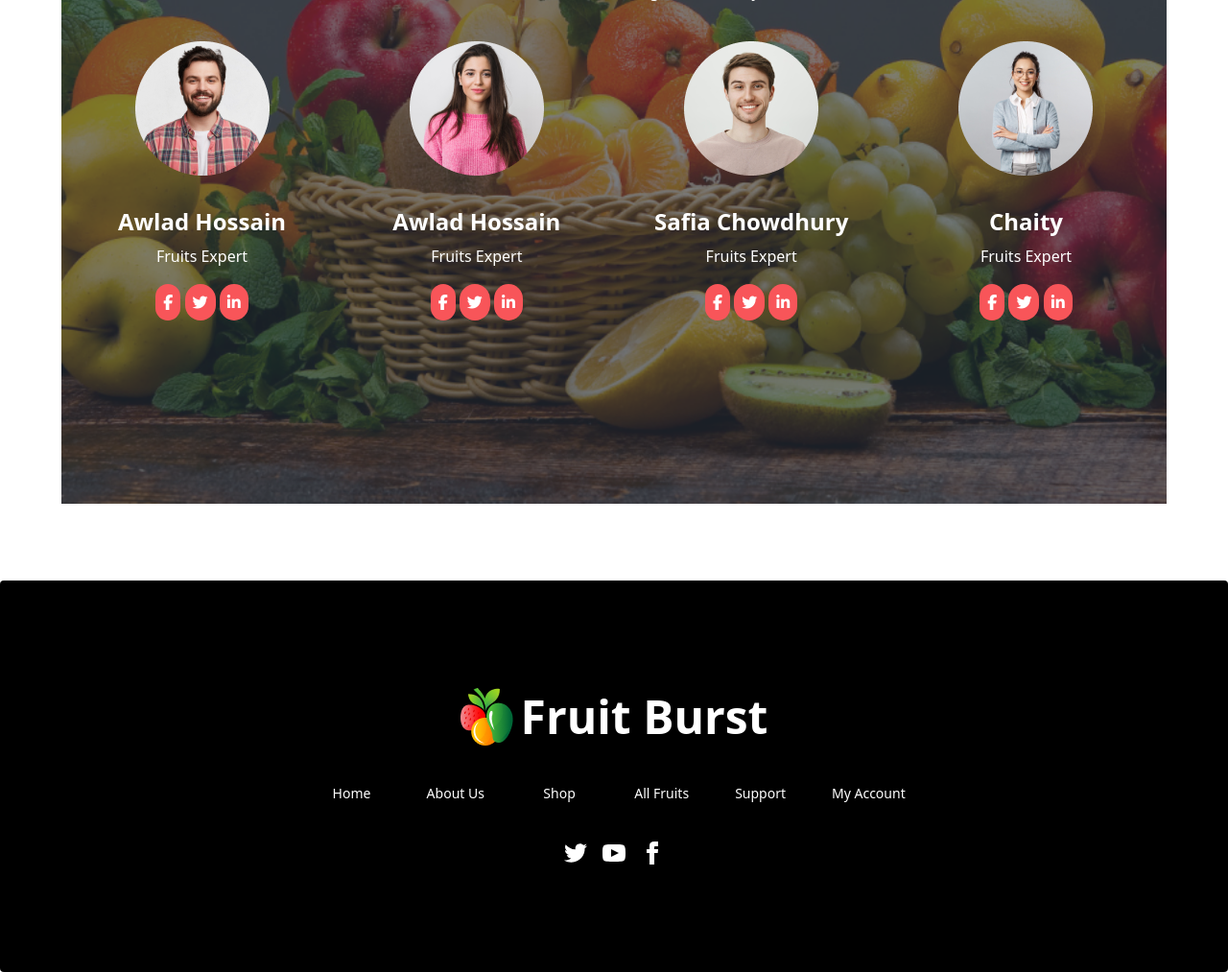
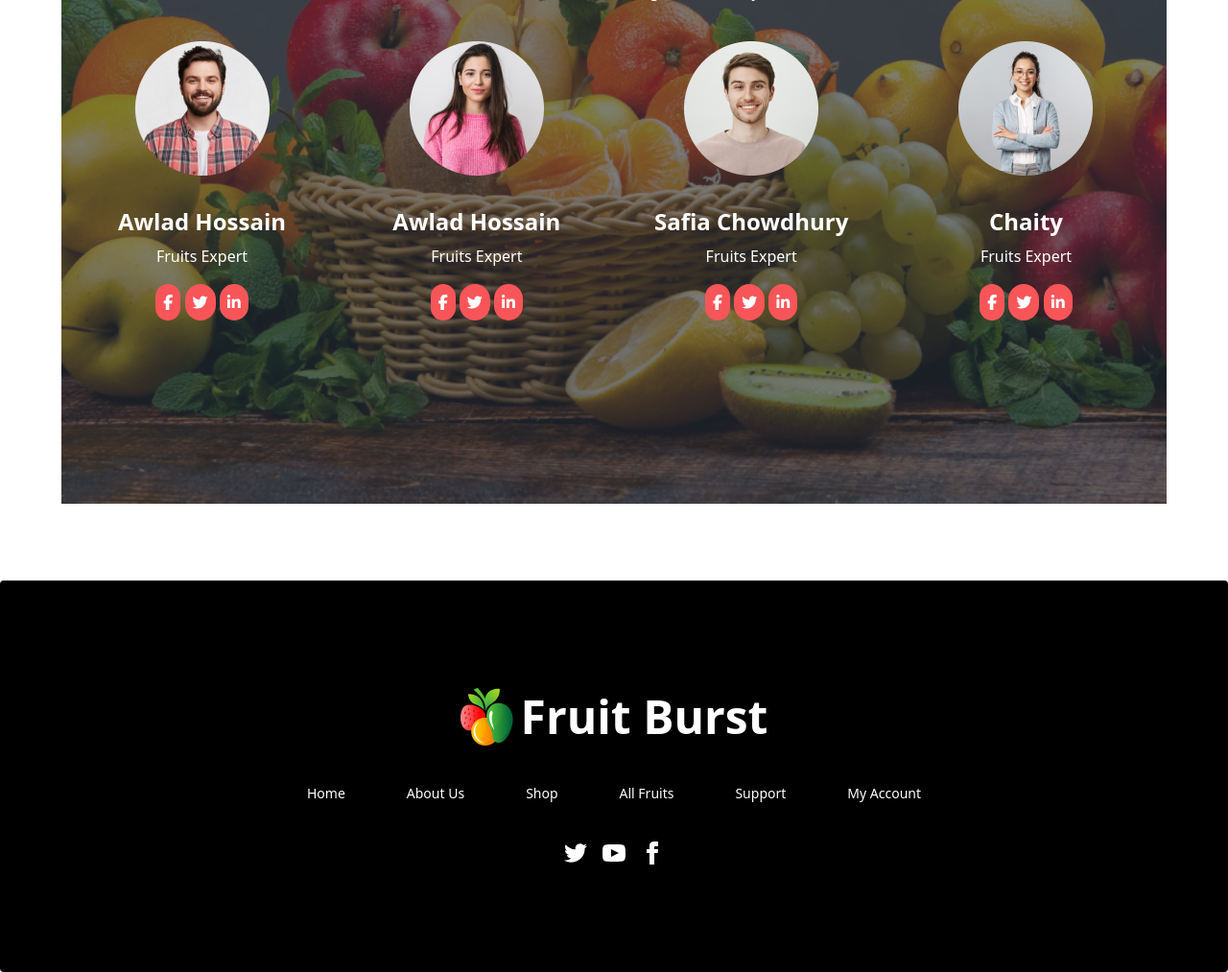
Before and after one commit to nasiruddin06/my-third-assignment-withph, a plain HTML site: page index.html in a window 1280 px wide. Shown: the part 1129-2142 px from the top of the page at 96% size. Drawn offline with nearby package versions, Linux system fonts and the light colour scheme.

Commit message:
footer menu flex korsi

```diff
--- a/index.html
+++ b/index.html
@@ -261,7 +261,7 @@
           <img src="./images/logo.png" alt="Logo">
           <h1 class="text-5xl font-bold">Fruit Burst</h1>
         </div>
-        <div class="grid grid-cols-3 items-center md:grid-flow-col lg:grid-flow-col gap-4 md:gap-12">
+         <div class="flex flex-wrap justify-center gap-8 lg:gap-16">
           <a class="link link-hover">Home</a>
           <a class="link link-hover">About Us</a>
           <a class="link link-hover">Shop</a>
@@ -269,6 +269,15 @@
           <a class="link link-hover">Support</a>
           <a class="link link-hover">My Account</a>
         </div>
+
+        <!-- <div class="grid grid-cols-3 items-center md:grid-flow-col lg:grid-flow-col gap-4 md:gap-12">
+          <a class="link link-hover">Home</a>
+          <a class="link link-hover">About Us</a>
+          <a class="link link-hover">Shop</a>
+          <a class="link link-hover">All Fruits</a>
+          <a class="link link-hover">Support</a>
+          <a class="link link-hover">My Account</a>
+        </div>  -->
         <div>
           <div class="grid grid-flow-col gap-4">
             <a><svg xmlns="http://www.w3.org/2000/svg" width="24" height="24" viewBox="0 0 24 24" class="fill-current"><path d="M24 4.557c-.883.392-1.832.656-2.828.775 1.017-.609 1.798-1.574 2.165-2.724-.951.564-2.005.974-3.127 1.195-.897-.957-2.178-1.555-3.594-1.555-3.179 0-5.515 2.966-4.797 6.045-4.091-.205-7.719-2.165-10.148-5.144-1.29 2.213-.669 5.108 1.523 6.574-.806-.026-1.566-.247-2.229-.616-.054 2.281 1.581 4.415 3.949 4.89-.693.188-1.452.232-2.224.084.626 1.956 2.444 3.379 4.6 3.419-2.07 1.623-4.678 2.348-7.29 2.04 2.179 1.397 4.768 2.212 7.548 2.212 9.142 0 14.307-7.721 13.995-14.646.962-.695 1.797-1.562 2.457-2.549z"></path></svg></a>
```
